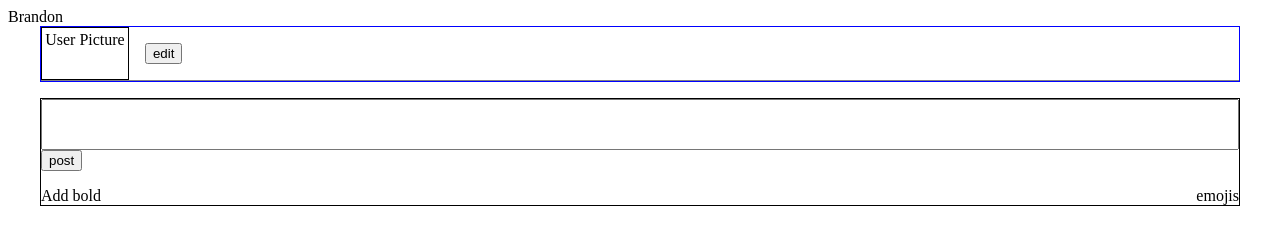
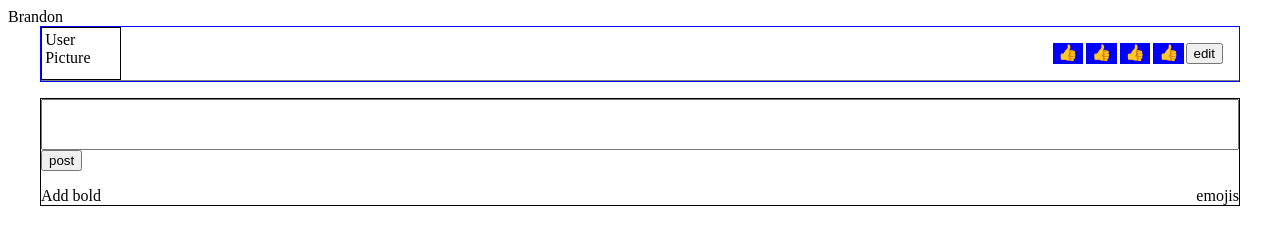
Before and after one commit to bchill42/codefriends-chat, a plain HTML site: page index.html in a window 1280 px wide. Drawn offline with Linux system fonts and the light colour scheme; no server answers.

Commit message:
begin adding endpoint, html, css and html for reactions

```diff
--- a/index.html
+++ b/index.html
@@ -15,8 +15,23 @@
             <div class="userName"></div>
             <div class="createdAt"></div>
           </div>
-          <div class="message"></div>
-          <button type="submit" class="edit">edit</button>
+          <div class="messageContainer">
+            <div class="message"></div>
+            <div class="reactions">
+              <div class="reactionEmoji">👍</div>
+            </div>
+            <div class="reactions">
+              <div class="reactionEmoji">👍</div>
+            </div>
+            <div class="reactions">
+              <div class="reactionEmoji">👍</div>
+            </div>
+            <div class="reactions">
+              <div class="reactionEmoji">👍</div>
+            </div>
+            <button type="submit" class="edit">edit</button>
+          </div>
+          <div class="addedReactions"></div>
         </div>
       </div>
     </div>
--- a/main.css
+++ b/main.css
@@ -43,3 +43,35 @@
   flex-direction: row;
   justify-content: space-between;
 }
+
+.userOldMessage {
+  width: 100%;
+}
+
+.messageContainer {
+  display: flex;
+  flex-direction: row;
+}
+
+.message {
+  flex: 6;
+}
+
+.messageContainer:hover {
+  background-color: rgba(00, 00, 00, 0.2);
+}
+
+.reactions {
+  flex: 0.2;
+  text-align: center;
+  background-color: blue;
+  margin: 0rem 0.1rem;
+  /* visibility: hidden; */
+}
+.reactions:hover {
+  background-color: cadetblue;
+}
+
+.edit {
+  flex: 0.1;
+}
--- a/main.js
+++ b/main.js
@@ -114,23 +114,18 @@ async function onPageLoad() {
   console.log("onPageLoad");
   // Get access to all the important elements (text input, add button, items div)
   const addButtonEl = document.querySelector("#add-item-button");
-
   addButtonEl.addEventListener("click", onAddMessage);
-
   // fetch all of the todo items from the server
   const response = await fetch("http://localhost:3000/messages", {
     //   const response = await fetch("http://chat.codefriends.larner.com/messages", {
     method: "GET",
   });
-
   // update items array to include the data we got back from the server
   messages = await response.json();
-
   console.log(messages);
   // loop over all those items
   for (let i = 0; i < messages.length; i++) {
     const oldMessage = messages[i];
-
     addMessageToPage(oldMessage.message, oldMessage.user, oldMessage.createdAt);
   }
   let intervalID = window.setInterval(checkNewMessages, 5000);
```
Also changed, not shown: 1 other file.
